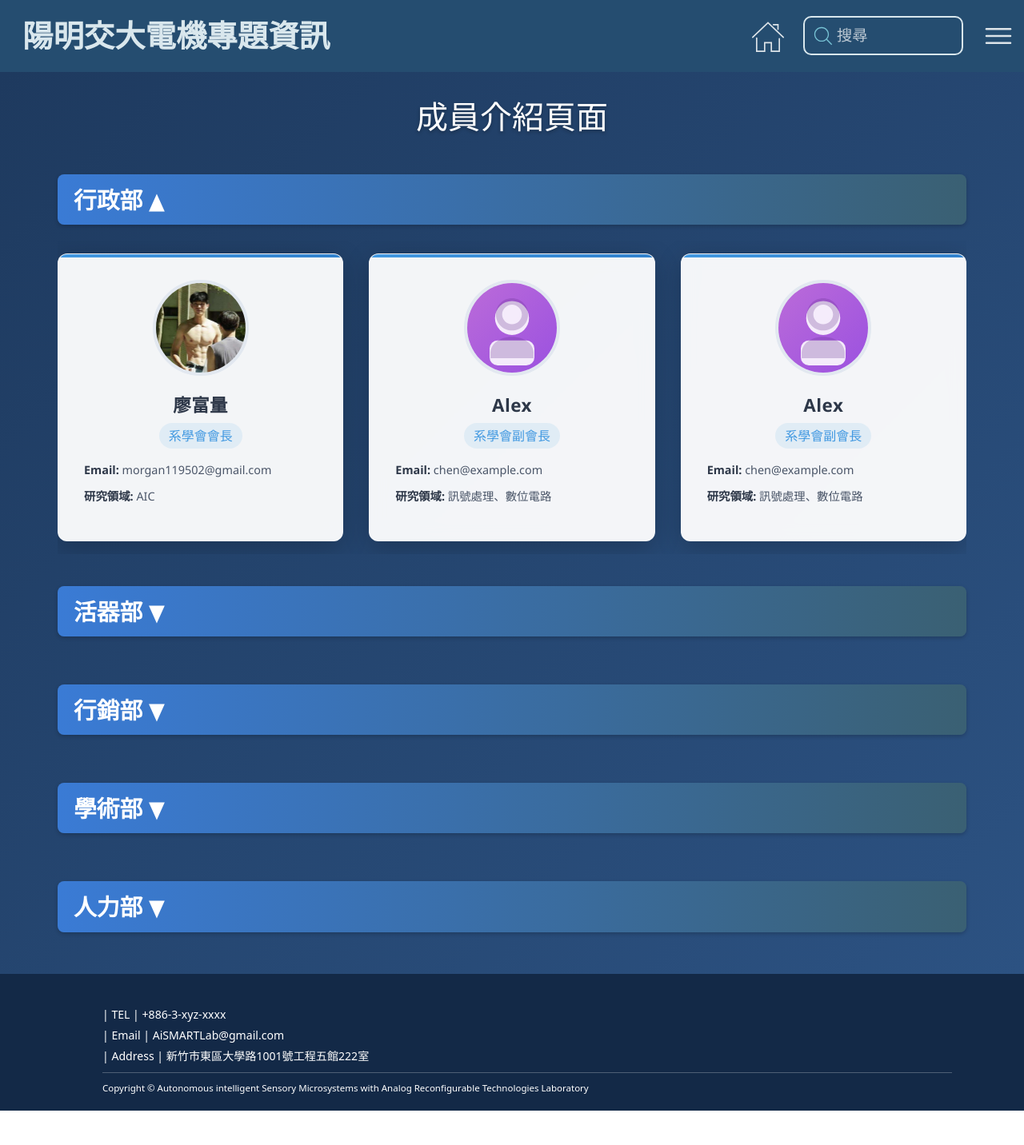
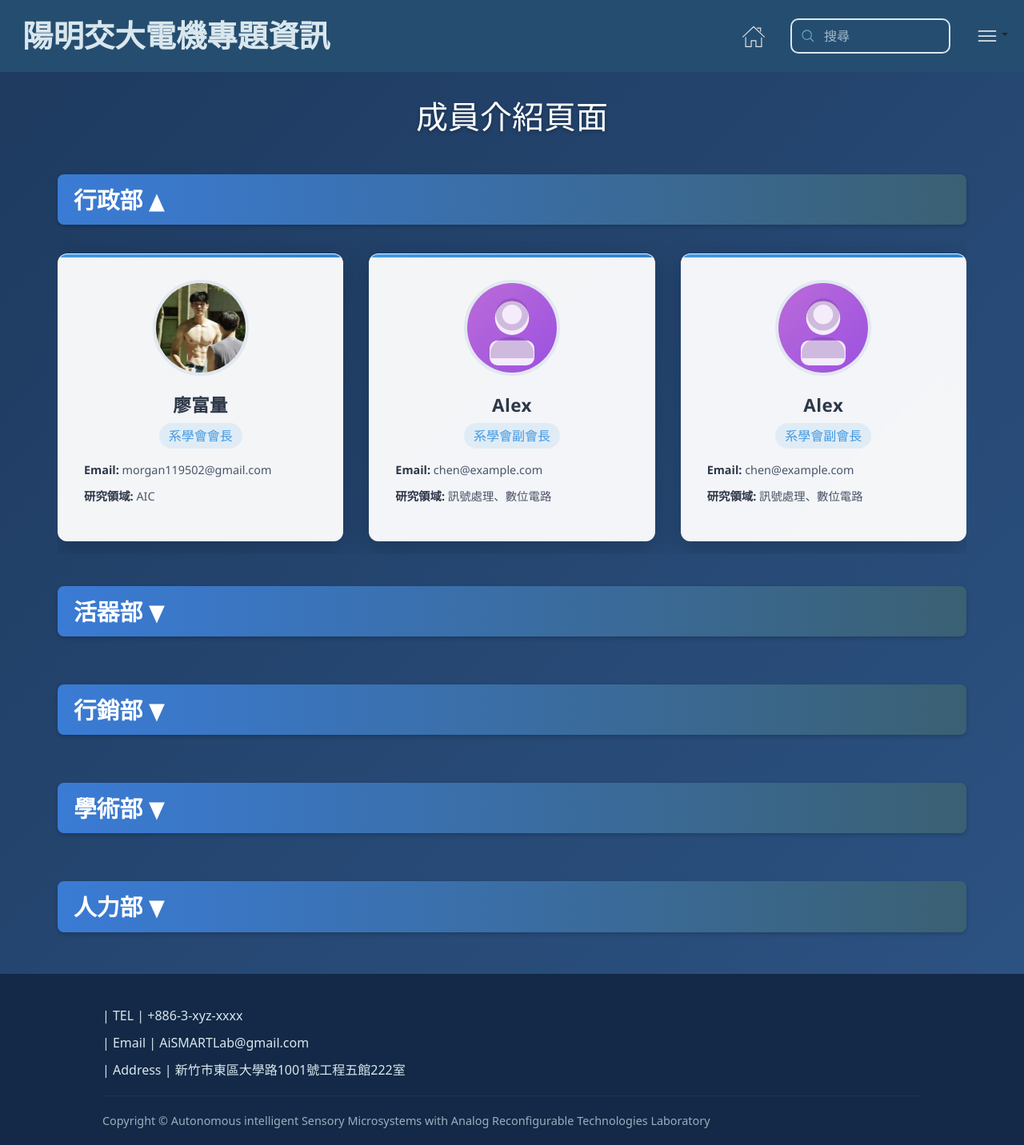
Before and after one commit to nycueesa/nycueelab, a React (Vite) app in the folder frontend/: page /nycueelab/intro/member in a window 1280 px wide. Shown: the whole page at 80% size. Before the commit the page ends 1389 px from the top, so only its background shows below. Built offline with nearby package versions, Linux system fonts and the light colour scheme.

Commit message:
feat: fix the layout

```diff
--- a/frontend/src/Layout.css
+++ b/frontend/src/Layout.css
@@ -1,3 +1,16 @@
+/* ====== Navbar 基礎結構 ====== */
+/* Layout 容器 */
+
+
+/* 主要內容區域 */
+.main-content {
+    flex: 1;
+    width: 100%;
+    max-width: 1400px;
+    margin: 0 auto;
+    padding : 2rem;
+}
+
 .container.custom-container {
     width: 100%;
     max-width: 1400px;
@@ -8,12 +21,36 @@
     align-items: center;
 }
 
-.bg-body-tertiary {
-    background: #254D70 !important;
+.navbar-custom {
     padding: 0;
     width: 100%;
+
+    top: 0;
+    left: 0;
+    right: 0;
+    z-index: 1000;
 }
 
+/* ====== Navbar 內容樣式 ======
+position: fixed;
+    top: 0;
+    left: 0;
+    right: 0;
+    z-index: 1000;
+
+*/
+
+/* ====== Navbar 深淺色主題 ====== */
+.navbar-dark {
+    background: #254D70 !important;
+}
+
+.navbar-light {
+    background: #ffffff !important;
+    box-shadow: 0 2px 4px rgba(0,0,0,0.1);
+}
+
+/* ====== 左側導航區域 ====== */
 .nav-left {
     display: flex;
     align-items: center;
@@ -25,32 +62,52 @@
     gap: 1.5rem;
 }
 
+/* ====== 品牌標題 ====== */
 .brand-title {
-    color: #D9E7ED !important; /* 改成純白色使其更亮 */
     font-size: 2.4rem !important;
     font-weight: 900;
     margin: 1rem;
     padding: 0;
     text-decoration: none;
+    transition: color 0.3s ease;
 }
 
+.brand-title-dark {
+    color: #D9E7ED !important;
+}
+
+.brand-title-light {
+    color: #254D70 !important;
+}
+
+/* ====== 首頁圖標 ====== */
 .nav-icon {
     display: flex;
     align-items: center;
+    padding: 0.5rem;
+    border-radius: 50%;
+    transition: background-color 0.3s ease;
+}
+
+.nav-icon:hover {
+    background-color: rgba(217,231,237,0.1);
 }
 
 .nav-icon img {
-    width: 40px;
-    height: 40px;
+    width: 28px;
+    height: 28px;
     transition: opacity 0.2s;
-    filter: invert(95%) sepia(8%) saturate(154%) hue-rotate(164deg) brightness(96%) contrast(91%); /* #D9E7ED */
 }
 
-.nav-icon:hover img {
-    opacity: 0.8;
+.nav-icon-dark img {
+    filter: invert(95%) sepia(8%) saturate(154%) hue-rotate(164deg) brightness(96%) contrast(91%);
 }
 
+.nav-icon-light img {
+    filter: invert(26%) sepia(15%) saturate(1926%) hue-rotate(176deg) brightness(94%) contrast(87%);
+}
 
+/* ====== 搜尋區域 ====== */
 .nav-search {
     position: relative;
     display: flex;
@@ -59,161 +116,228 @@
 
 .search-icon {
     position: absolute;
-    left: 10px;
-    width: 30px;
-    height: 30px;
+    left: 12px;
+    width: 20px;
+    height: 20px;
     pointer-events: none;
-    filter: invert(95%) sepia(8%) saturate(154%) hue-rotate(164deg) brightness(96%) contrast(91%); /* #D9E7ED */
+    transition: filter 0.3s ease;
+}
+
+.search-icon-dark {
+    filter: invert(95%) sepia(8%) saturate(154%) hue-rotate(164deg) brightness(96%) contrast(91%);
+}
+
+.search-icon-light {
+    filter: invert(26%) sepia(15%) saturate(1926%) hue-rotate(176deg) brightness(94%) contrast(87%);
 }
 
 .search-input {
     padding: 8px 8px 8px 40px;
-    border: 2px solid #D9E7ED;
+    border: 2px solid;
     border-radius: 10px;
     background: transparent;
-    color: #D9E7ED;
-    font-size: 1.2rem;
-
+    font-size: 1rem;
     width: 200px;
     transition: all 0.3s ease;
 }
 
-.search-input::placeholder {
-    color: rgba(255, 255, 255, 0.7);
+.search-input-dark {
+    border-color: #D9E7ED;
+    color: #D9E7ED;
+}
+
+.search-input-dark::placeholder {
+    color: rgba(217,231,237,0.7);
+}
+
+.search-input-light {
+    border-color: #254D70;
+    color: #254D70;
+}
+
+.search-input-light::placeholder {
+    color: rgba(37,77,112,0.7);
 }
 
 .search-input:focus {
     outline: none;
-    border-color: rgba(255, 255, 255, 0.5);
-    background: rgba(255, 255, 255, 0.1);
+    width: 240px;
 }
 
+.search-input-dark:focus {
+    border-color: #ffffff;
+    background: rgba(255,255,255,0.1);
+}
+
+.search-input-light:focus {
+    border-color: #254D70;
+    background: rgba(37,77,112,0.05);
+}
+
+/* ====== 選單按鈕 ====== */
 .menu-button {
     background: transparent;
     border: none;
-    padding: 0;
+    padding: 0.5rem;
     cursor: pointer;
     display: flex;
     align-items: center;
+    border-radius: 50%;
+    transition: background-color 0.3s ease;
+}
+
+.menu-button:hover {
+    background-color: rgba(217,231,237,0.1);
 }
 
 .menu-button img {
-    width: 40px;
-    height: 40px;
+    width: 28px;
+    height: 28px;
     transition: opacity 0.2s;
-    filter: invert(95%) sepia(8%) saturate(154%) hue-rotate(164deg) brightness(96%) contrast(91%); /* #D9E7ED */
 }
 
-.menu-button:hover img {
-    opacity: 0.8;
+.menu-button-dark img {
+    filter: invert(95%) sepia(8%) saturate(154%) hue-rotate(164deg) brightness(96%) contrast(91%);
 }
 
-.navbar .nav-link,
-.navbar .dropdown-toggle {
-	color : #d5dfeb !important;
-	font-weight: 600;
-  	display: flex;
-  	align-items: center; /* 讓文字、Dropdown 都垂直置中 */
+.menu-button-light img {
+    filter: invert(26%) sepia(15%) saturate(1926%) hue-rotate(176deg) brightness(94%) contrast(87%);
 }
 
-.navbar .nav-link  :hover,
-.navbar .dropdown-toggle  :hover{
-	color : white !important;
-	font-weight: 600;
-  	display: flex;
-  	align-items: center; /* 讓文字、Dropdown 都垂直置中 */
-}
-/*導覽列下拉元素大小*/
-.navbar-nav .nav-item.dropdown {
-	padding-left: 0;
-	margin-left: 0;
-	width:9vw;
+/* ====== 下拉選單 ====== */
+.dropdown-menu {
+    padding: 0.5rem 0 !important;
+    margin: 0.5rem 0 0 0 !important;
+    right: 0 !important;
+    left: auto !important;
+    transform: none !important;
+    min-width: 220px;
+    border-radius: 12px;
+    border: none;
+    overflow: hidden;
+    box-shadow: 0 4px 20px rgba(0,0,0,0.15);
 }
 
-/* 兩個字的下拉選單寬度 */
-.navbar-nav .nav-item.dropdown-2word {
-	padding-left: 0;
-	margin-left: 0;
-	width:6vw;
+.navbar-dark .dropdown-menu {
+    background: #1a3449;
 }
 
-/* 導覽列樣式 */
-.nav-dropdown-intro{
-	margin-right:2vw;
-}
-.nav-dropdown-event{
-	margin-right:0vw;
-}
-.nav-team-page{
-	margin-left: 0vw;
-}
-.nav-dropdown-related{
-	margin-right:5vw;
-}
-.nav-dropdown-related{
-	margin-right:5vw;
+.navbar-light .dropdown-menu {
+    background: #ffffff;
 }
 
-.dropdown-menu{
-	padding: 0 !important;
-	margin: 0 !important;
+.dropdown-item {
+    padding: 0.8rem 1.2rem !important;
+    font-size: 1rem;
+    line-height: 1.4;
+    transition: all 0.2s ease;
 }
 
-.dropdown-item{
-	padding: 1vh !important;
-	font-size: 2.3vh;
-}
-/* footer{
-	text-align: center;
-	margin-top: 2rem;
-	padding: 1rem;
-	color: #d5dfeb;
-	background-color: #142844;
+.navbar-dark .dropdown-item {
+    color: #D9E7ED !important;
 }
 
-footer .full-name{
-	color:#d5dfeb;
-} */
+.navbar-dark .dropdown-item:hover,
+.navbar-dark .dropdown-item:focus {
+    background-color: rgba(217,231,237,0.1);
+    color: #ffffff !important;
+}
 
+.navbar-light .dropdown-item {
+    color: #254D70 !important;
+}
+
+.navbar-light .dropdown-item:hover,
+.navbar-light .dropdown-item:focus {
+    background-color: rgba(37,77,112,0.05);
+    color: #1a3449 !important;
+}
+
+/* ====== Footer ====== */
 .navbar-footer {
-	background-color: #132947; /* 深藍色背景 */
+    background-color: #132947;
     color: white;
-	padding: 20px;
-	text-align: left;
-	padding-left:10vw;
-	padding-top: 40px;
-	/* padding-bottom: 40px; */
+    padding: 40px 10vw 20px;
+    margin-top: auto;
 }
 
 .contactRow {
     display: flex;
-	flex-direction: column; /* 改直排 */
-	gap: 5px; /* 行距 */
+    flex-direction: column;
+    gap: 10px;
 }
 
 .contactItem {
-	font-size: 1.1vw;
+    font-size: 1rem;
+    color: #D9E7ED;
 }
 
 .contactHr {
     border: 0;
-	border-top: 1px solid white;
-	margin: 10px 0;
-	width: 83vw;
+    border-top: 1px solid rgba(217,231,237,0.2);
+    margin: 20px 0;
+    width: 100%;
 }
 
 .contactCopyRight {
-	font-size: 0.9vw;
+    font-size: 0.9rem;
+    color: rgba(217,231,237,0.7);
 }
 
-@media (min-width: 1200px) {
-
+/* ====== 響應式設計 ====== */
+@media (max-width: 1024px) {
+    .container.custom-container {
+        padding: 0.5rem 1.5rem;
     }
 
-@media screen and (min-width: 744px) and (max-width: 1999px) {
-
+    .brand-title {
+        font-size: 2rem !important;
+    }
 }
 
-@media screen and (max-width: 743px) {
+@media (max-width: 768px) {
+    .brand-title {
+        font-size: 1.6rem !important;
+    }
 
+    .nav-right {
+        gap: 1rem;
     }
+
+    .search-input {
+        width: 160px;
+    }
+
+    .search-input:focus {
+        width: 180px;
+    }
+
+    .nav-icon img,
+    .menu-button img {
+        width: 24px;
+        height: 24px;
+    }
+}
+
+@media (max-width: 576px) {
+    .container.custom-container {
+        padding: 0.5rem 1rem;
+    }
+
+    .brand-title {
+        font-size: 1.4rem !important;
+        margin: 0.5rem;
+    }
+
+    .nav-search {
+        display: none;
+    }
+
+    .nav-right {
+        gap: 0.5rem;
+    }
+
+    .dropdown-menu {
+        min-width: 200px;
+    }
+}
--- a/frontend/src/Layout.jsx
+++ b/frontend/src/Layout.jsx
@@ -1,11 +1,12 @@
 import React from 'react';
-import { Link } from "react-router-dom";
+import { Link, useLocation } from "react-router-dom";
 import { Container } from "react-bootstrap";
 import Nav from 'react-bootstrap/Nav';
 import Navbar from 'react-bootstrap/Navbar';
 import NavDropdown from 'react-bootstrap/NavDropdown';
+import Dropdown from 'react-bootstrap/Dropdown';
 import 'bootstrap/dist/css/bootstrap.min.css';
-import { useEffect, useState } from "react";
+import { useEffect, useState, useRef } from "react";
 import { useNavigate } from 'react-router-dom';
 import { useSelector, useDispatch } from "react-redux";
 import { setPositionPage } from "./redux/commonSlice.js";
@@ -21,26 +22,47 @@ function TopNavbar() {
   const [show2, setShow2] = useState(false);
   const [show3, setShow3] = useState(false);
   const [show4, setShow4] = useState(false);
+  const [menuOpen, setMenuOpen] = useState(false);
+  const location = useLocation();
+
+
+
+
+  // 判斷是否使用淺色版本
+  const isLightVersion = location.pathname === '/intro/eesa-intro'; // 首頁使用淺色版本，可以根據需求添加其他路徑
+
+  const theme = isLightVersion ? 'light' : 'dark';
 
   return (
-    <Navbar variant="dark" expand="lg" className="bg-body-tertiary">
+    <Navbar variant={theme} expand="lg"
+           className={`navbar-custom navbar-${theme}`}>
       <Container fluid className="custom-container">
-        <div className="nav-left">
-          <Navbar.Brand as={Link} to="/" className="brand-title">
+        <div className={`nav-left nav-left-${theme}`}>
+          <Navbar.Brand as={Link} to="/" className={`brand-title brand-title-${theme}`}>
             陽明交大電機專題資訊
           </Navbar.Brand>
         </div>
-        <div className="nav-right">
-          <Link to="/" className="nav-icon">
+        <div className={`nav-right nav-right-${theme}`}>
+          <Link to="/" className={`nav-icon nav-icon-${theme}`}>
             <img src={houseIcon} alt="Home" />
           </Link>
-          <div className="nav-search">
-            <img src={magnifierIcon} alt="Search" className="search-icon" />
-            <input type="text" placeholder="搜尋" className="search-input" />
+          <div className={`nav-search nav-search-${theme}`}>
+            <img src={magnifierIcon} alt="Search" className={`search-icon search-icon-${theme}`} />
+            <input type="text" placeholder="搜尋" className={`search-input search-input-${theme}`} />
           </div>
-          <button className="menu-button">
-            <img src={menuIcon} alt="Menu" />
-          </button>
+          <NavDropdown
+            title={<img src={menuIcon} alt="Menu" />}
+            id="nav-dropdown-menu"
+            className={`menu-button menu-button-${theme}`}
+            show={menuOpen}
+            onClick={() => setMenuOpen(!menuOpen)}
+          >
+            <NavDropdown.Item as={Link} to="/" onClick={() => setMenuOpen(false)}>首頁</NavDropdown.Item>
+            <NavDropdown.Item as={Link} to="/intro/eesa-intro" onClick={() => setMenuOpen(false)}>關於系學會</NavDropdown.Item>
+            <NavDropdown.Item as={Link} to="/event/event-intro" onClick={() => setMenuOpen(false)}>活動簡介</NavDropdown.Item>
+            <NavDropdown.Item as={Link} to="/resource/project" onClick={() => setMenuOpen(false)}>專題資訊</NavDropdown.Item>
+            <NavDropdown.Item as={Link} to="/file/calendar" onClick={() => setMenuOpen(false)}>行事曆</NavDropdown.Item>
+          </NavDropdown>
         </div>
       </Container>
     </Navbar>
@@ -69,27 +91,43 @@ export default function Layout({ children }) {
     const dispatch = useDispatch();
     const positions = useSelector((state) => state.positionPage);
 
+
+
+
     // 頁面一載入就紀錄位置
     useEffect(() => {
       const currentPath = window.location.pathname;
       console.log("Current path:", currentPath);
-      dispatch(setPositionPage(currentPath));
-      // 存 localStorage
-      localStorage.setItem('lastPath', currentPath);
+
+      // Remove /nycueelab/ prefix before storing
+      const pathWithoutBase = currentPath.replace('/nycueelab', '') || '/';
+      console.log("Path without base:", pathWithoutBase);
+
+      dispatch(setPositionPage(pathWithoutBase));
+      localStorage.setItem('lastPath', pathWithoutBase);
     }, []);
 
     // 刷新自動 navigate
     useEffect(() => {
       console.log(positions);
-    if (positions !== window.location.pathname) {
-      navigate(positions, { replace: true });
-    }
+      const currentPathWithoutBase = window.location.pathname.replace('/nycueelab', '') || '/';
+
+      if (positions && positions !== currentPathWithoutBase) {
+        navigate(positions, { replace: true });
+      }
     }, [navigate]);
 
+
+
+
   return (
-    <div>
-      <TopNavbar />
-      <main>{children}</main>
+    <div >
+      <div >
+        <TopNavbar />
+      </div>
+      <main >
+        {children}
+      </main>
       <Footer />
     </div>
   );
```
Lines whose indentation alone changed are shown as unchanged.
